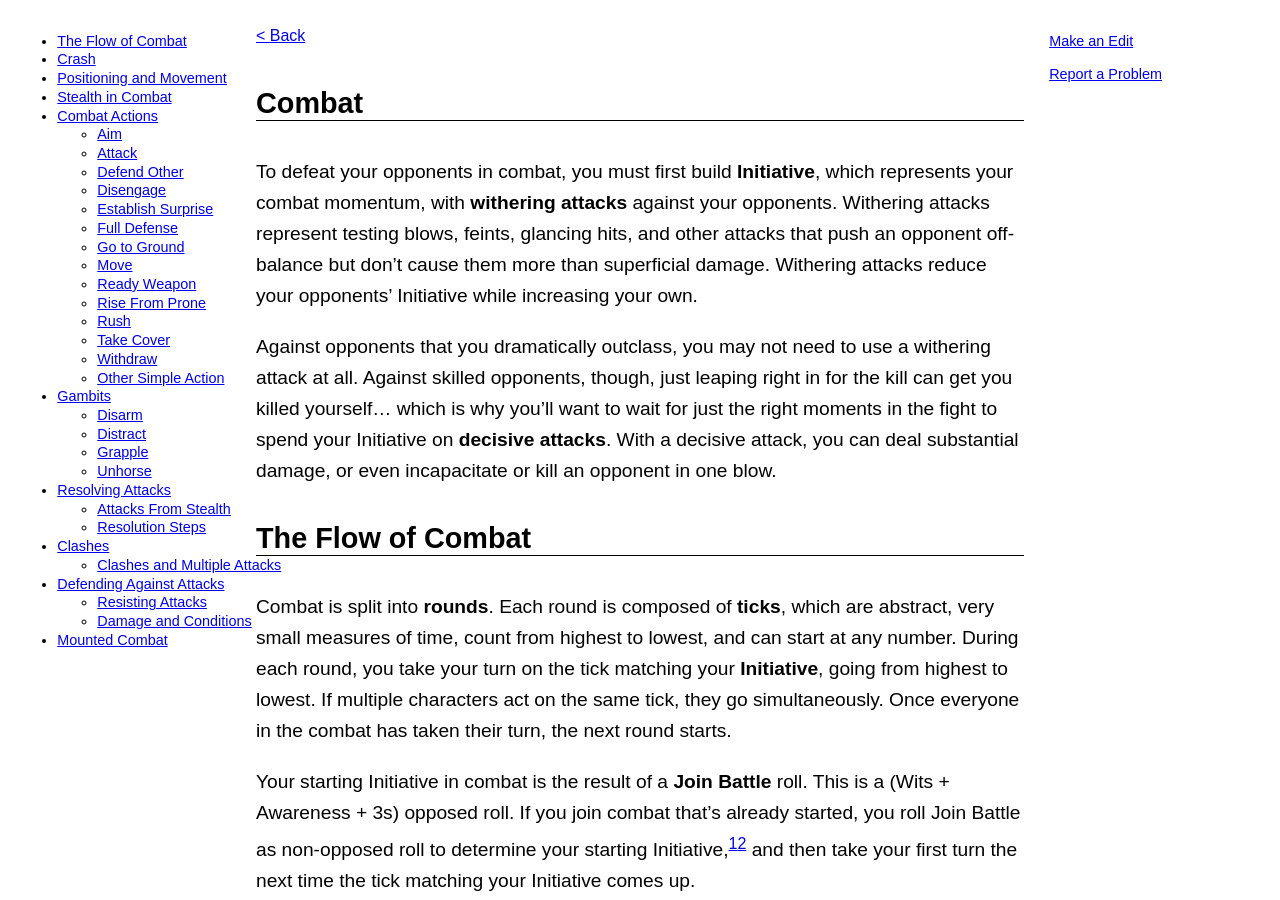
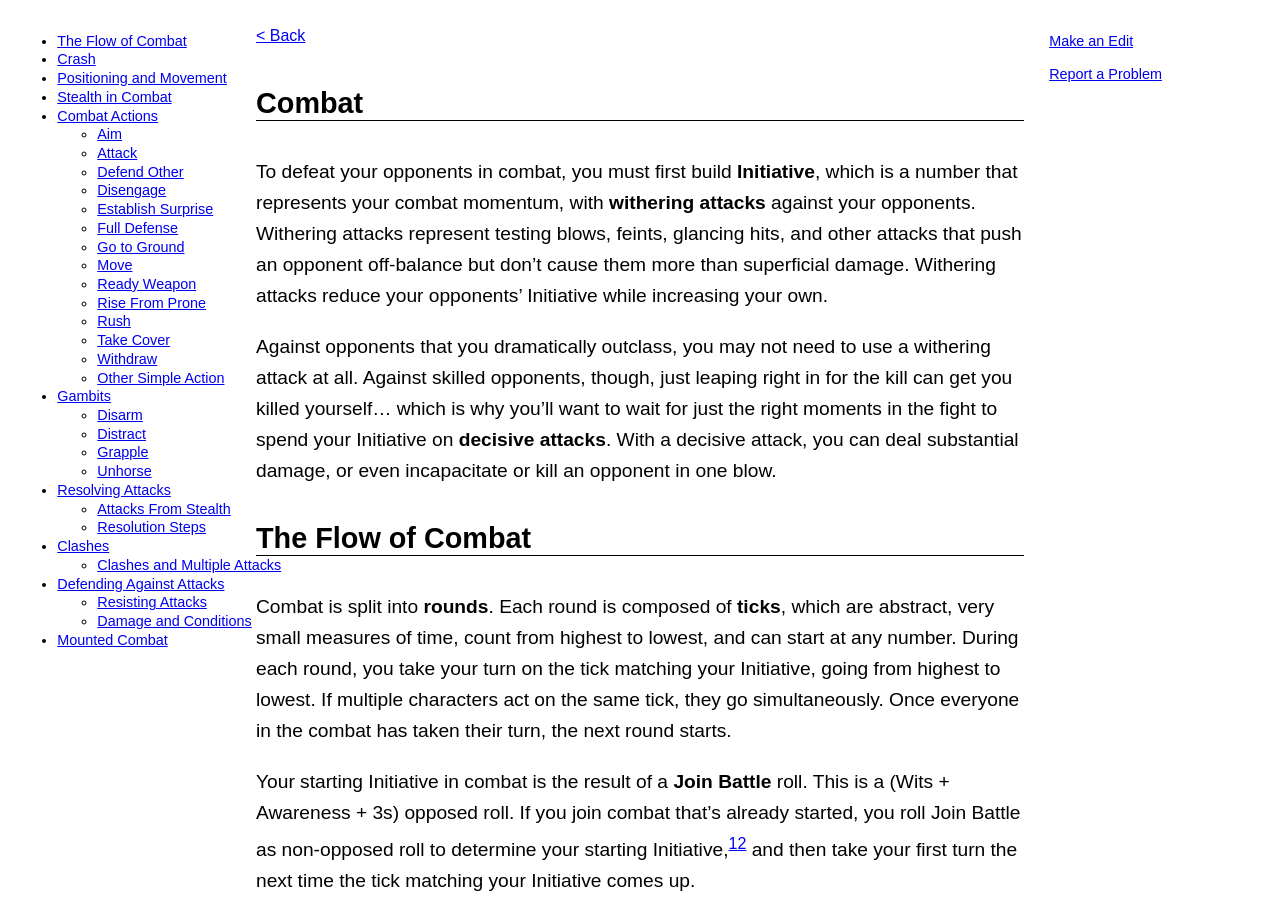
Before and after one commit to lost-egg/lost-egg.github.io, a Jekyll site: the page built from combat.md, in a window 1280 px wide and 900 px high. Built offline with Jekyll 4.4.1, drawn with Linux system fonts in a browser that asks for light colours.

Commit message:
Tweak wording

```diff
--- a/combat.md
+++ b/combat.md
@@ -5,13 +5,13 @@ title: Combat
 * TOC
 {:toc}
 
-To defeat your opponents in combat, you must first build **Initiative**, which represents your combat momentum, with **withering attacks** against your opponents. Withering attacks represent testing blows, feints, glancing hits, and other attacks that push an opponent off-balance but don't cause them more than superficial damage. Withering attacks reduce your opponents' Initiative while increasing your own.
+To defeat your opponents in combat, you must first build **Initiative**, which is a number that represents your combat momentum, with **withering attacks** against your opponents. Withering attacks represent testing blows, feints, glancing hits, and other attacks that push an opponent off-balance but don't cause them more than superficial damage. Withering attacks reduce your opponents' Initiative while increasing your own.
 
 Against opponents that you dramatically outclass, you may not need to use a withering attack at all. Against skilled opponents, though, just leaping right in for the kill can get you killed yourself... which is why you'll want to wait for just the right moments in the fight to spend your Initiative on **decisive attacks**. With a decisive attack, you can deal substantial damage, or even incapacitate or kill an opponent in one blow.
 
 ## The Flow of Combat
 
-Combat is split into **rounds**. Each round is composed of **ticks**, which are abstract, very small measures of time, count from highest to lowest, and can start at any number. During each round, you take your turn on the tick matching your **Initiative**, going from highest to lowest. If multiple characters act on the same tick, they go simultaneously. Once everyone in the combat has taken their turn, the next round starts.
+Combat is split into **rounds**. Each round is composed of **ticks**, which are abstract, very small measures of time, count from highest to lowest, and can start at any number. During each round, you take your turn on the tick matching your Initiative, going from highest to lowest. If multiple characters act on the same tick, they go simultaneously. Once everyone in the combat has taken their turn, the next round starts.
 
 Your starting Initiative in combat is the result of a **Join Battle** roll. This is a (Wits + Awareness + 3s) opposed roll. If you join combat that's already started, you roll Join Battle as non-opposed roll to determine your starting Initiative,[^winning-initiative][^join-battle-plus-three] and then take your first turn the next time the tick matching your Initiative comes up.
 
```
